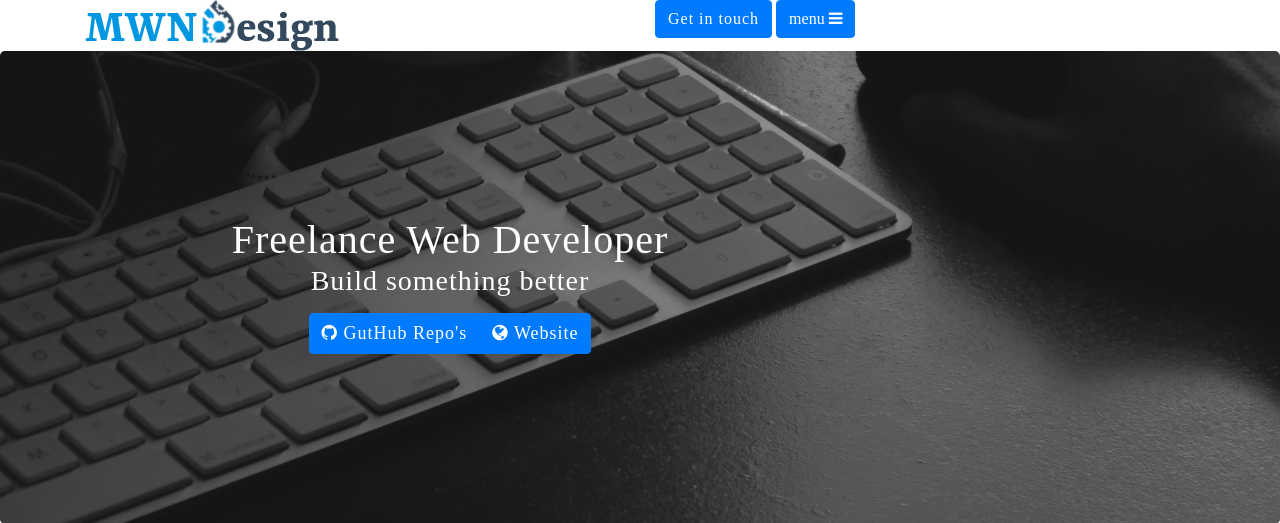
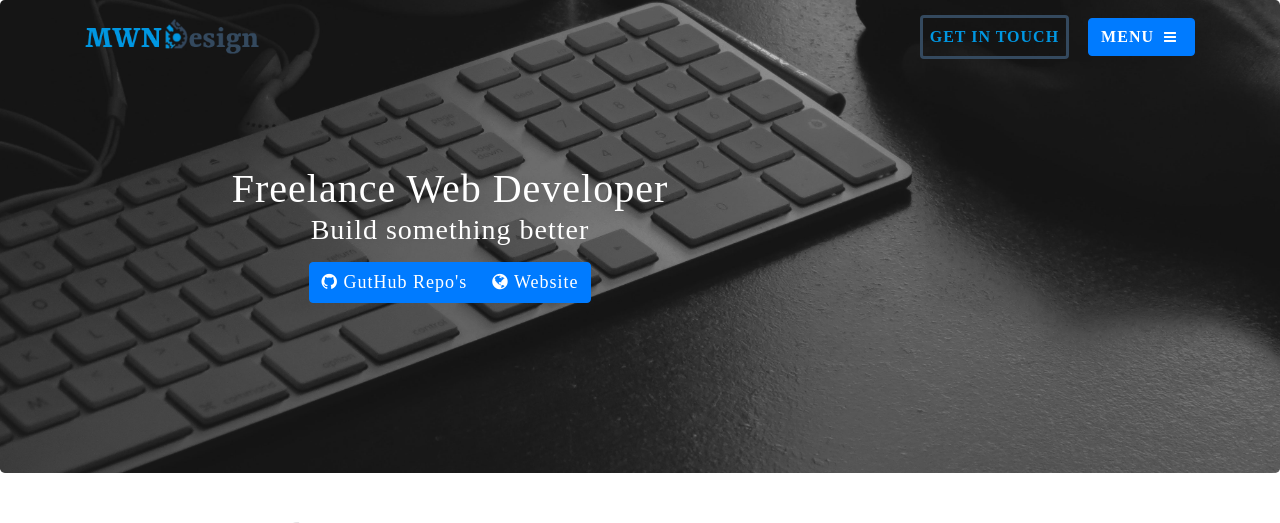
Before and after one commit to MattN1014/mattn1014.github.io, a PHP site: page / in a window 1280 px wide. Shown: the top 523 px of the page. Run offline with PHP 8.4, Linux system fonts and the light colour scheme; style sheets or scripts are compiled from the project's sources; some libraries are stand-ins or nearby versions; some web fonts are replaced.

Commit message:
Started styling changes for the slide out menu, finished the styling for the header section (when not scrolling and when scrolling)

```diff
--- a/assets/css/custom.css
+++ b/assets/css/custom.css
@@ -44,36 +44,35 @@ h1.small-heading {
 ===========================================================*/
 header {
   background-color: transparent;
-}
-header .navbar-mwn {
-  background-color: transparent;
   padding: 10px 0;
+  position: fixed;
   width: 100%;
   z-index: 999;
 }
-header .navbar-mwn.scrolled {
+header.scrolled {
   background-color: rgba(255, 255, 255, 0.8);
+  padding: 0;
   -webkit-transition: all 0.7s ease-in-out;
   -moz-transition: all 0.7s ease-in-out;
   -o-transition: all 0.7s ease-in-out;
   transition: all 0.7s ease-in-out;
 }
-header .navbar-mwn .navbar-brand {
-  padding: 10px 0;
+header .logo {
+  padding: 9px 0;
 }
-header .navbar-mwn .navbar-brand img {
+header .logo img {
   height: 35px;
   width: auto;
 }
-header .navbar-mwn .navbar-right {
+header .options {
   padding: 5px 0;
-  text-align: center;
+  text-align: right;
 }
-header .navbar-mwn .navbar-right #in-touch {
+header .options #in-touch {
   margin: 0 15px 0 0;
   padding: 7px;
 }
-header .navbar-mwn .navbar-right .btn-outline.btn-primary {
+header .options .btn-outline.btn-primary {
   background-color: transparent;
   border: 3px solid #34495e;
   color: #0097e2;
@@ -82,30 +81,32 @@ header .navbar-mwn .navbar-right .btn-outline.btn-primary {
   letter-spacing: 1px;
   text-transform: uppercase;
 }
-header .navbar-mwn .navbar-right .btn-outline.btn-primary:hover {
+header .options .btn-outline.btn-primary:hover {
   border: 3px solid #46627f;
   color: #ffffff;
 }
-header .navbar-mwn .navbar-right .menu-bar {
+header .options .menu-bar {
   font-size: 16px;
   font-weight: bold;
   letter-spacing: 1px;
   text-transform: uppercase;
 }
-header .navbar-mwn .navbar-right .menu-bar .fa {
+header .options .menu-bar .fa {
   font-size: 14px;
   padding: 5px;
 }
-header .navbar-mwn .mega-dropdown {
+header .mega-menu {
   position: static !important;
   width: 100%;
 }
-header .navbar-mwn .mega-dropdown-menu {
+header .mega-menu {
   background-color: #ffffff;
-  padding: 20px 0px;
-  width: 100%;
   box-shadow: none;
   -webkit-box-shadow: none;
+  display: none;
+  margin: 5px auto;
+  padding: 25px 10px;
+  width: 100%;
 }
 header .navbar-mwn .mega-dropdown-menu > li > ul {
   padding: 0;
--- a/assets/less/custom.less
+++ b/assets/less/custom.less
@@ -54,45 +54,43 @@ h1.small-heading {
                     Header & Navbar
 ===========================================================*/
 
-header {
-    background-color: transparent;
-}
-
-header .navbar-mwn {
+header  {
     background-color: transparent;
     padding: 10px 0;
+    position: fixed;
     width: 100%;
     z-index: 999;
 }
 
-header .navbar-mwn.scrolled {
+header.scrolled {
     background-color: rgba(255,255,255,0.8);
+    padding: 0;
     -webkit-transition:all 0.7s ease-in-out;
     -moz-transition:all 0.7s ease-in-out;
     -o-transition:all 0.7s ease-in-out;
     transition:all 0.7s ease-in-out;
 }
 
-header .navbar-mwn .navbar-brand {
-    padding: 10px 0;
+header .logo {
+    padding: 9px 0;
 }
 
-header .navbar-mwn .navbar-brand img {
+header .logo img {
     height: 35px;
     width: auto;
 }
 
-header .navbar-mwn .navbar-right {
+header .options {
     padding: 5px 0;
-    text-align: center;
+    text-align: right;
 }
 
-header .navbar-mwn .navbar-right #in-touch {
+header .options #in-touch {
     margin: 0 15px 0 0;
     padding: 7px;
 }
 
-header .navbar-mwn .navbar-right .btn-outline.btn-primary {
+header .options .btn-outline.btn-primary {
     background-color: transparent;
     border: 3px solid @primary2;
     color: @primary;
@@ -102,33 +100,35 @@ header .navbar-mwn .navbar-right .btn-outline.btn-primary {
     text-transform: uppercase;
 }
 
-header .navbar-mwn .navbar-right .btn-outline.btn-primary:hover {
+header .options .btn-outline.btn-primary:hover {
     border: 3px solid lighten(@primary2, 10%);
     color: @w;
 }
 
-header .navbar-mwn .navbar-right .menu-bar {
+header .options .menu-bar {
     font-size: 16px;
     font-weight: bold;
     letter-spacing: 1px;
     text-transform: uppercase;
 }
 
-header .navbar-mwn .navbar-right .menu-bar .fa {
+header .options .menu-bar .fa {
     font-size: 14px;
     padding: 5px;
 }
 
-header .navbar-mwn .mega-dropdown {
+header .mega-menu {
     position: static !important;
     width:100%;
 }
-header .navbar-mwn .mega-dropdown-menu {
+header .mega-menu {
     background-color: @w;
-    padding: 20px 0px;
-    width: 100%;
     box-shadow: none;
     -webkit-box-shadow: none;
+    display: none;
+    margin: 5px auto;
+    padding: 25px 10px;
+    width: 100%;
 }
 
 header .navbar-mwn .mega-dropdown-menu > li > ul {
```
